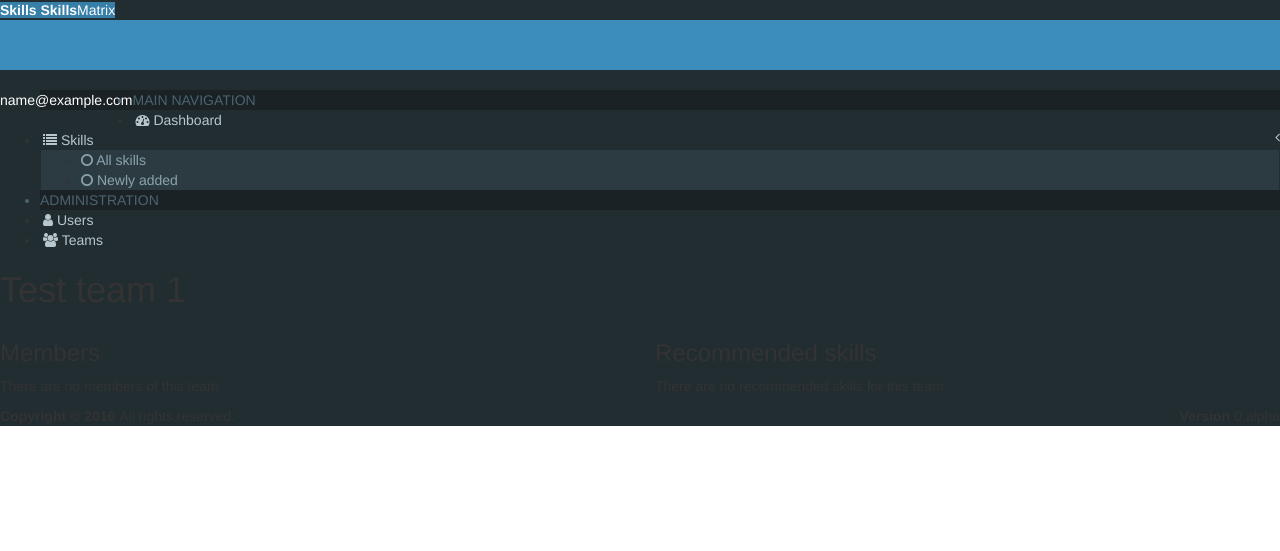
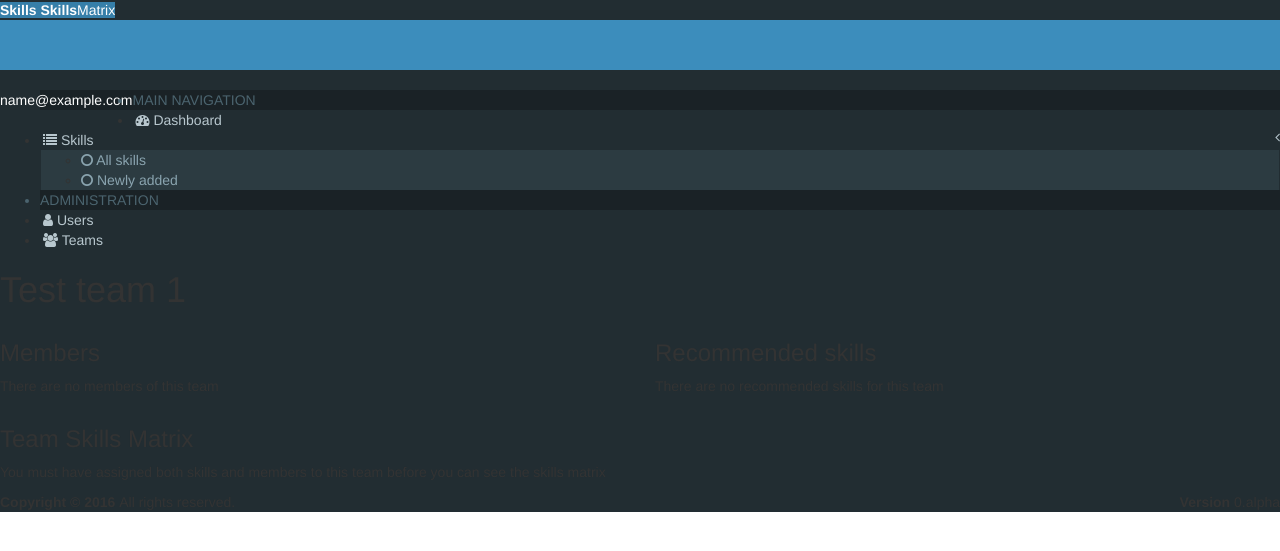
Before and after one commit to BillyRuffian/SkillsMatrix, a Rails app: page /admin/teams/1 in a window 1280 px wide. Shown: the top 551 px of the page. Run offline with Rails 7, Linux system fonts and the light colour scheme; the visitor is signed in with stand-in values (Sample User, id 1); data comes from the database, SQL or seed files in the repository; style sheets or scripts are compiled from the project's sources; some libraries are stand-ins or nearby versions.

Commit message:
recommended skills

```diff
--- a/app/assets/stylesheets/application.scss
+++ b/app/assets/stylesheets/application.scss
@@ -25,3 +25,20 @@
   width: 100%;
   max-width: 150px;
 }
+
+@supports not (writing-mode:vertical-rl) {
+    table div.rotated {
+        -webkit-transform: rotate(270deg);
+        -moz-transform: rotate(270deg);
+        white-space: nowrap;
+    }
+}
+
+.rotated{
+  -webkit-writing-mode:vertical-rl;
+  -ms-writing-mode:tb-rl;
+  writing-mode:vertical-rl;
+  -webkit-transform: rotate(180deg) translate(8px,0px);
+  -moz-transform: rotate(180deg) translate(8px,0px);
+white-space: nowrap;
+}
--- a/app/controllers/welcome_controller.rb
+++ b/app/controllers/welcome_controller.rb
@@ -2,6 +2,7 @@ class WelcomeController < ApplicationController
   def index
     if user_signed_in?
       @claims = current_user.claims
+      @recommended_skills = current_user.recommended_skills.order :name
     end
   end
 end
--- a/app/models/claim.rb
+++ b/app/models/claim.rb
@@ -1,6 +1,9 @@
 class Claim < ApplicationRecord
   belongs_to :user
   belongs_to :skill
+
+  scope :for_skill, -> skill { where( skill_id: skill.id ) }
+  scope :for_user,  -> user  { where( user_id:  user.id  ) }
 
   LEVELS = %i{
     nr
--- a/app/models/user.rb
+++ b/app/models/user.rb
@@ -2,11 +2,13 @@ class User < ApplicationRecord
   # Include default devise modules. Others available are:
   # :confirmable, :lockable, :timeoutable and :omniauthable
   devise :database_authenticatable, :registerable,
-         :recoverable, :rememberable, :trackable, :validatable
+         :recoverable, :rememberable, :trackable, :validatable,
+         :timeoutable
 
   has_many :claims, -> { includes :skill }, dependent: :destroy
-
   has_and_belongs_to_many :teams
+  has_many :recommended_skills, through: :teams, source: :skills
+  has_many :skills_claimed, -> {uniq}, through: :claims, source: :skill
 
   def first_sign_in?
     current_sign_in_at == last_sign_in_at
--- a/app/views/admin/teams/show.html.haml
+++ b/app/views/admin/teams/show.html.haml
@@ -25,7 +25,7 @@
           %p There are no members of this team
   .col-md-6
     / Skills list
-    .box.box-primary
+    .box.box-warning
       .box-header.with-border
         %h3.box-title Recommended skills
       .box-body.table-response
@@ -44,3 +44,48 @@
                   %td= skill.claims.select{ |c| @users.include? c.user and c.level == :training }.count
         - else
           %p There are no recommended skills for this team
+
+.row
+  .col-md-12
+    .box.box-success
+      .box-header.with-border
+        %h3.box-title Team Skills Matrix
+
+      .box-body.table-response
+        - if ! @skills.blank? && ! @users.blank?
+          %table.table
+            %thead
+              %tr
+                %th Member
+                - @skills.each do |skill|
+                  %th
+                    %span.rotated= skill.name
+            %tbody
+              - @users.each do |user|
+                %tr
+                  %td= user.email
+                  - @skills.each do |skill|
+                    %td
+                      %i{class: "fa #{icon_for_claim(user.claims.for_skill( skill ).first)}"}
+          .box-footer
+            .pull-right.text-muted
+              Key:
+              %span.label.label-default
+                %i.fa.fa-close
+                No skill
+              %span.label.label-default
+                %i.fa.fa-graduation-cap
+                Training needed
+              %span.label.label-default
+                %i.fa.fa-star-o
+                Basic knowledge
+              %span.label.label-default
+                %i.fa.fa-star-half-empty
+                Good knowledge
+              %span.label.label-default
+                %i.fa.fa-star
+                Expert knowledge
+        - else
+          %p
+            You must have assigned both skills and members to this team
+            before you can see the skills matrix
--- a/app/views/skills/recent.html.haml
+++ b/app/views/skills/recent.html.haml
@@ -3,4 +3,7 @@
     Recent skills
     %small added since you last signed in
 
-= render partial: 'skills_table', locals:{ skills: @new_skills }
+- if ! @new_skills.blank?
+  = render partial: 'skills_table', locals:{ skills: @new_skills }
+- else
+  %p No new skills have been added
--- /dev/null
+++ b/app/views/welcome/_recommended_skill_tag.haml
@@ -0,0 +1,3 @@
+%span{class: "label label-default #{color_for_claimed_skill(user, user_skills, skill)}"}
+  %i{class: "fa #{icon_for_claimed_skill(user, user_skills, skill)}"}
+  = skill.name
--- a/config/initializers/devise.rb
+++ b/config/initializers/devise.rb
@@ -158,7 +158,7 @@ Devise.setup do |config|
   # ==> Configuration for :timeoutable
   # The time you want to timeout the user session without activity. After this
   # time the user will be asked for credentials again. Default is 30 minutes.
-  # config.timeout_in = 30.minutes
+  config.timeout_in = 30.minutes
 
   # ==> Configuration for :lockable
   # Defines which strategy will be used to lock an account.
@@ -184,7 +184,7 @@ Devise.setup do |config|
   # config.unlock_in = 1.hour
 
   # Warn on the last attempt before the account is locked.
-  # config.last_attempt_warning = true
+  config.last_attempt_warning = true
 
   # ==> Configuration for :recoverable
   #
```
Also changed, not shown: app/helpers/welcome_helper.rb (+27 -0 lines), app/views/welcome/index.html.haml (+18 -7 lines).
